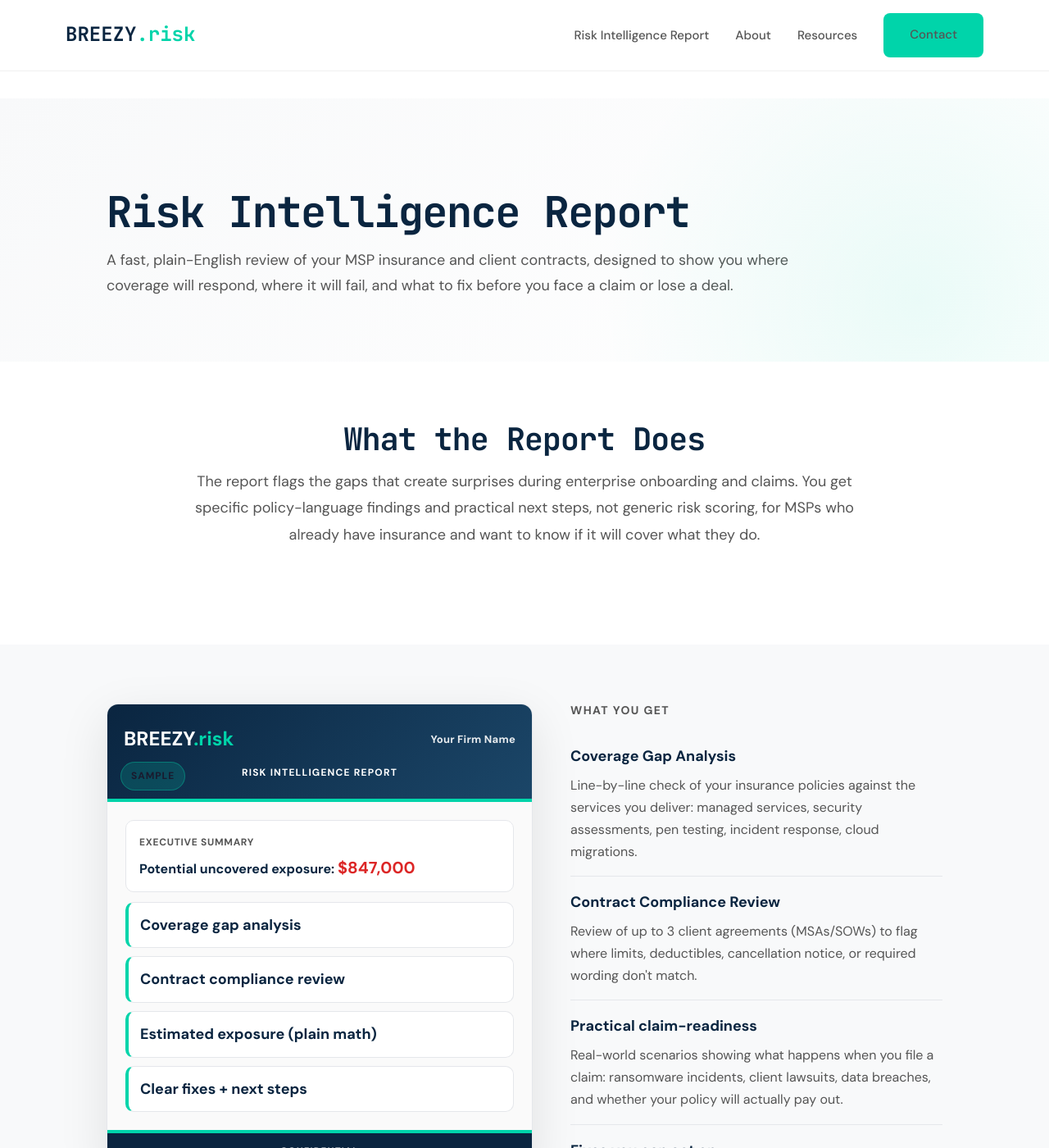
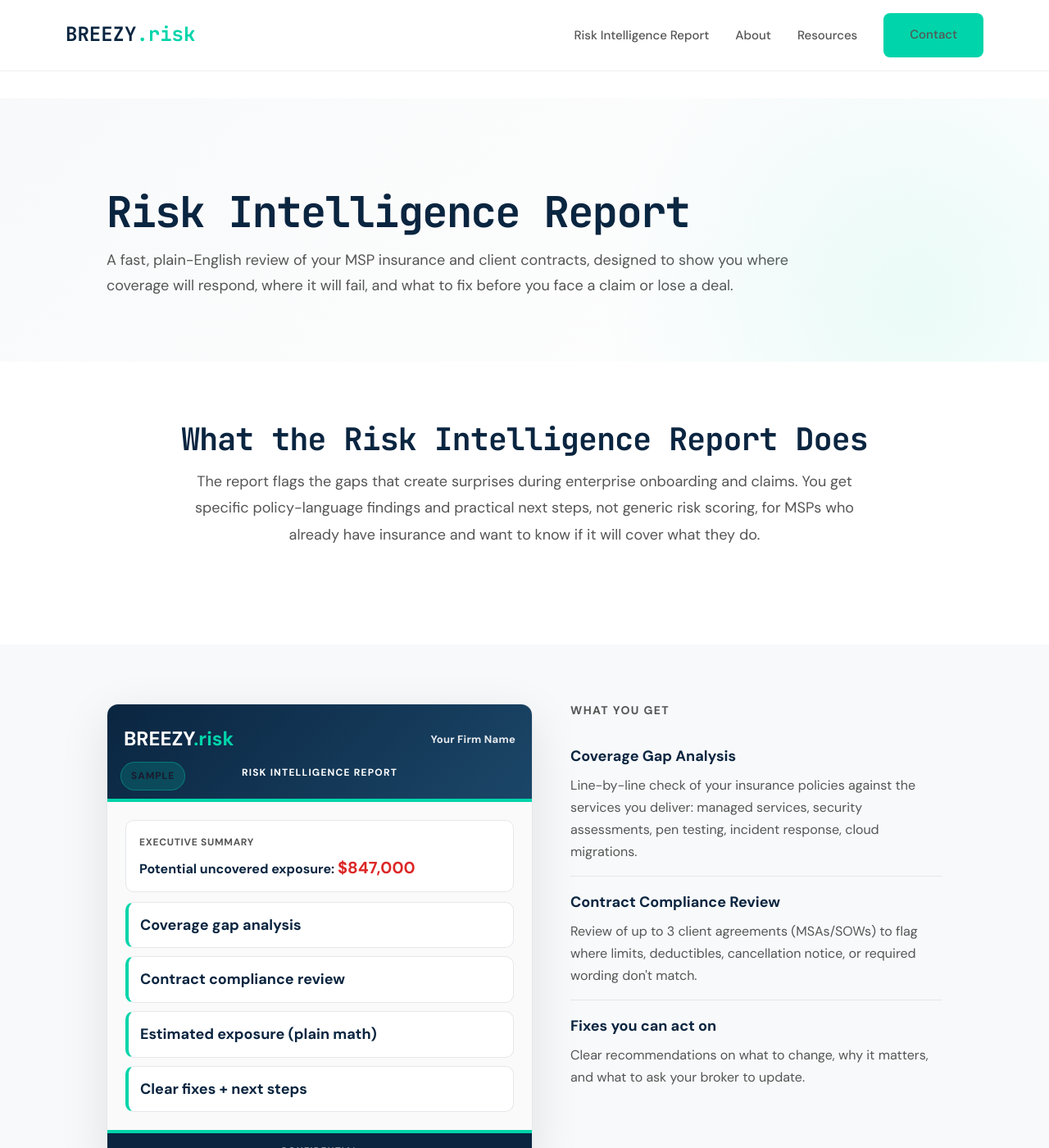
Before and after one commit to joeproe1/breezyins.com, a Jekyll site: the page built from risk-intelligence-report.html, in a window 1280 px wide and 1400 px high. Shown: the whole window at 82% size. Built offline with Jekyll 4.4.1, drawn with Linux system fonts in a browser that asks for light colours.

Commit message:
RIR page: full name in heading, remove claim-readiness item
'What the Risk Intelligence Report Does' for clarity.
Cut 'Practical claim-readiness' section (concept covered
by the gap analysis item). Three deliverables is tighter.

Co-Authored-By: Claude Opus 4.6 <noreply@anthropic.com>

```diff
--- a/risk-intelligence-report.html
+++ b/risk-intelligence-report.html
@@ -461,7 +461,7 @@ permalink: /risk-intelligence-report/
 <section class="rir-section">
   <div class="container rir-wrap">
     <div class="rir-center">
-      <h2>What the Report Does</h2>
+      <h2>What the Risk Intelligence Report Does</h2>
       <p>
         The report flags the gaps that create surprises during enterprise onboarding and claims.
         You get specific policy-language findings and practical next steps, not generic risk scoring, for MSPs who already have insurance and want to know if it will cover what they do.
@@ -516,11 +516,6 @@ permalink: /risk-intelligence-report/
         <div class="rir-item">
           <strong>Contract Compliance Review</strong>
           <p>Review of up to 3 client agreements (MSAs/SOWs) to flag where limits, deductibles, cancellation notice, or required wording don't match.</p>
-        </div>
-
-        <div class="rir-item">
-          <strong>Practical claim-readiness</strong>
-          <p>Real-world scenarios showing what happens when you file a claim: ransomware incidents, client lawsuits, data breaches, and whether your policy will actually pay out.</p>
         </div>
 
         <div class="rir-item">
```
